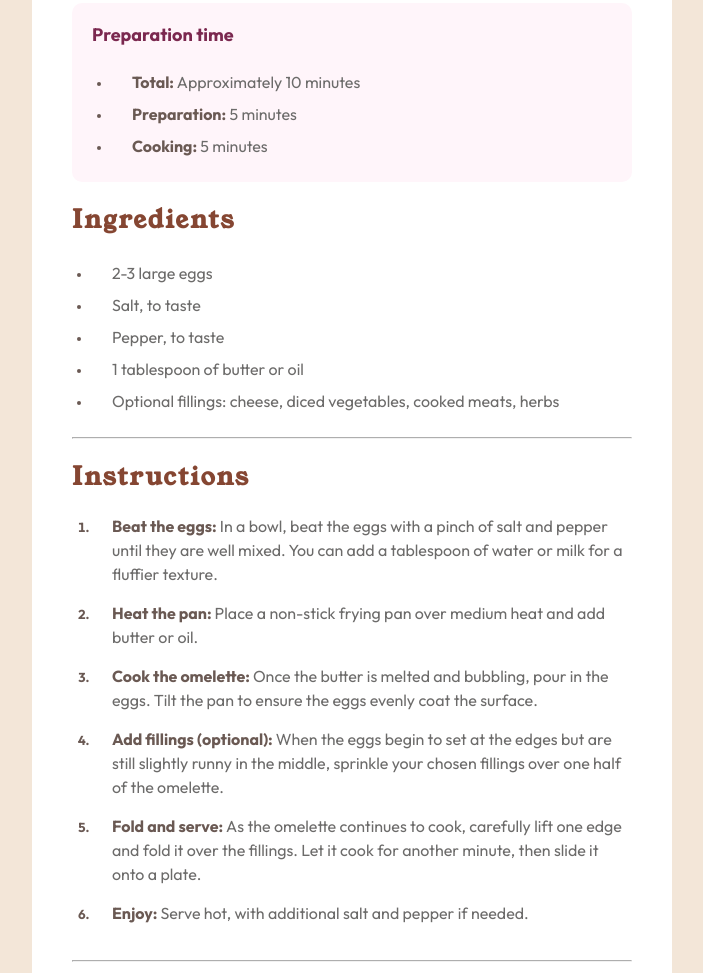
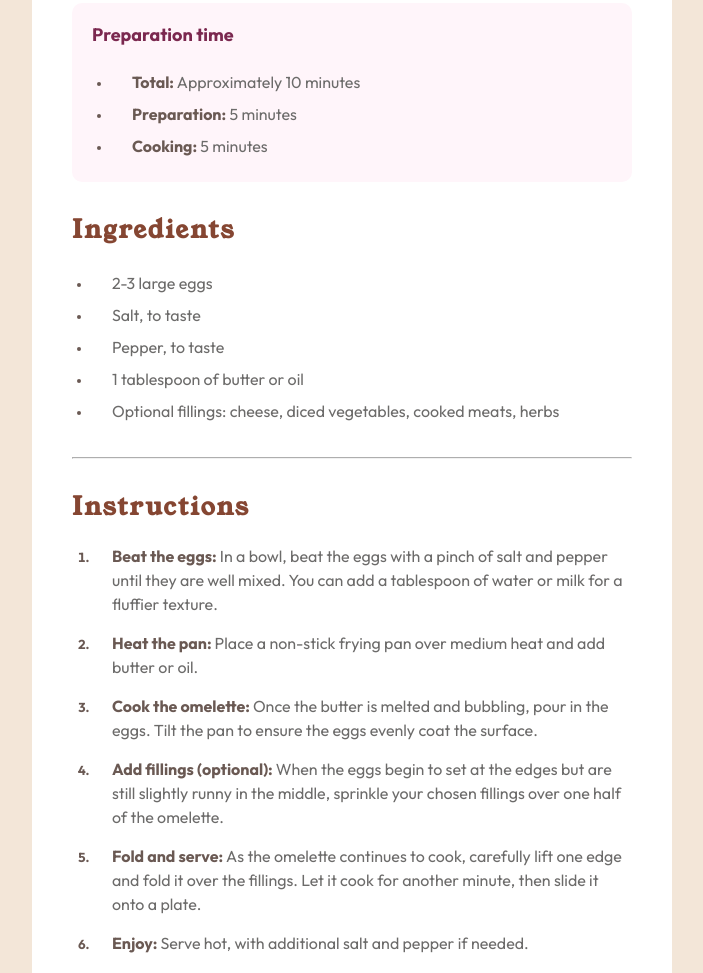
Before and after one commit to YuliaLantzberg/frontend_recipe_page, a plain HTML site: page index.html in a window 1280 px wide. Shown: the part 622-1595 px from the top of the page, without its empty margins (288-991 px from the left). Drawn offline with Linux system fonts and the light colour scheme.

Commit message:
Fix back the margin between containers

```diff
--- a/style.css
+++ b/style.css
@@ -113,7 +113,7 @@ li::marker {
 .ingredients,
 .instructions,
 .nutrition {
-	margin: 2rem 0;
+	margin: 3rem 0;
 }
 
 .mid-title {
```
